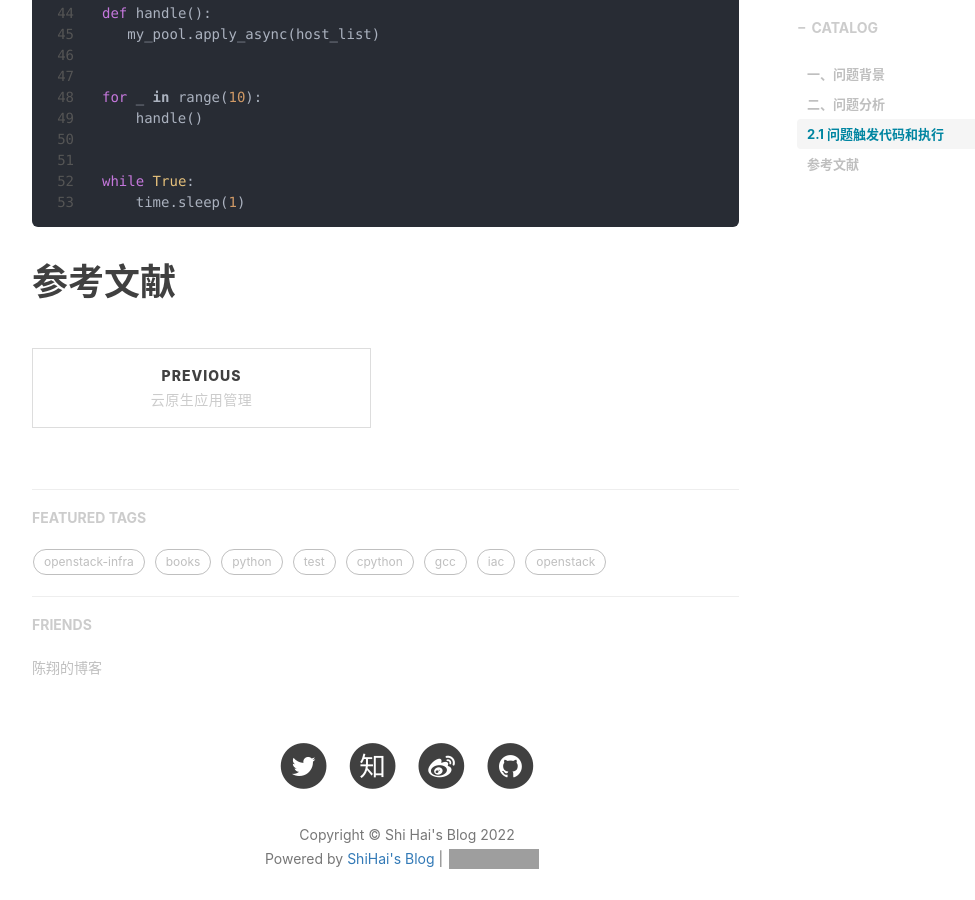
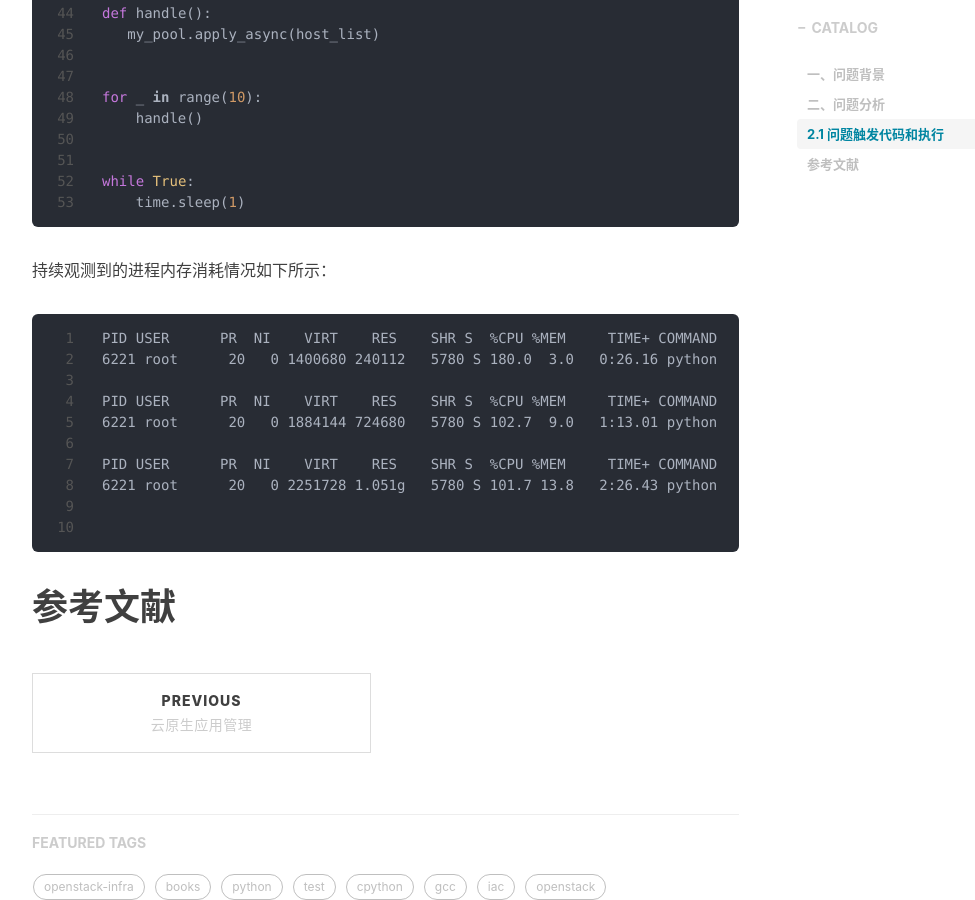
Before and after one commit to shihai1991/shihai1991.github.io, a Jekyll site: the page built from _posts/2022-09-20-multiprocessing-sqlalchemy.md, in a window 1280 px wide and 900 px high, scrolled down 1883 px. Shown: the whole window, without its empty margins (233-1208 px from the left). Built offline with Jekyll 4.4.1, drawn with Linux system fonts in a browser that asks for light colours; nearby versions of some CDN libraries; comment, search, counter and statistics services are not loaded; grey boxes are pictures that could not be loaded.

Commit message:
Update 2022-09-20-multiprocessing-sqlalchemy.md

````diff
--- a/_posts/2022-09-20-multiprocessing-sqlalchemy.md
+++ b/_posts/2022-09-20-multiprocessing-sqlalchemy.md
@@ -69,5 +69,17 @@ for _ in range(10):
 while True:
     time.sleep(1)
 ```
+持续观测到的进程内存消耗情况如下所示：
+```
+PID USER      PR  NI    VIRT    RES    SHR S  %CPU %MEM     TIME+ COMMAND
+6221 root      20   0 1400680 240112   5780 S 180.0  3.0   0:26.16 python
 
+PID USER      PR  NI    VIRT    RES    SHR S  %CPU %MEM     TIME+ COMMAND
+6221 root      20   0 1884144 724680   5780 S 102.7  9.0   1:13.01 python
+
+PID USER      PR  NI    VIRT    RES    SHR S  %CPU %MEM     TIME+ COMMAND
+6221 root      20   0 2251728 1.051g   5780 S 101.7 13.8   2:26.43 python
+
+
+```
 # 参考文献
````
